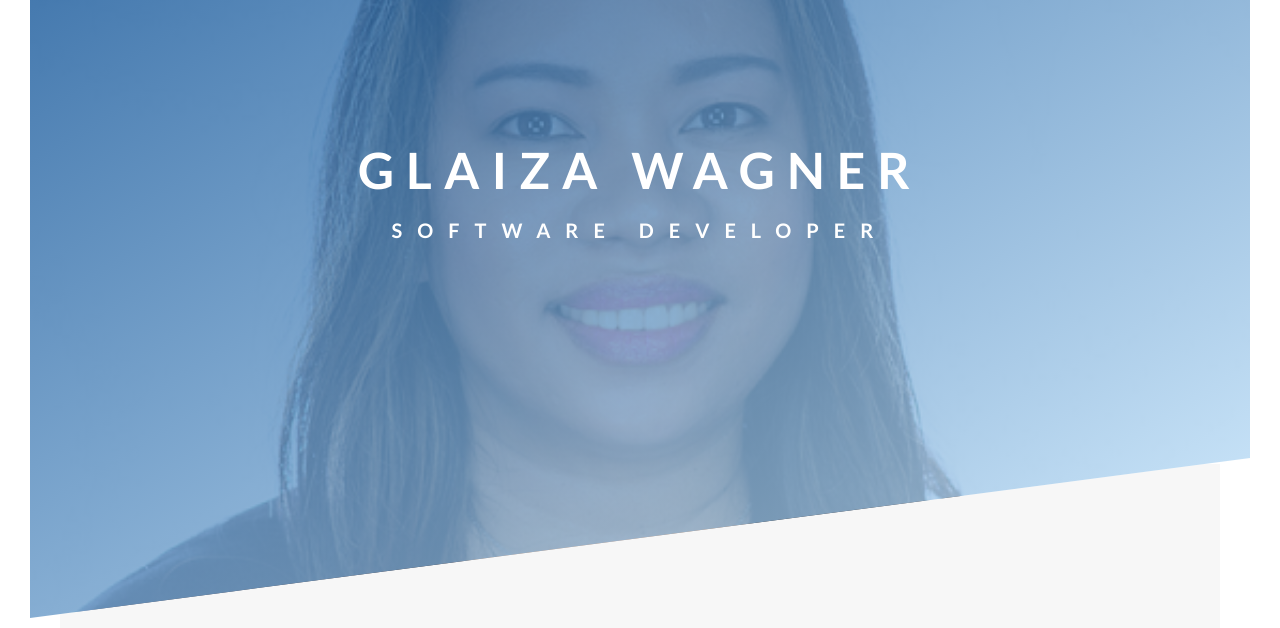
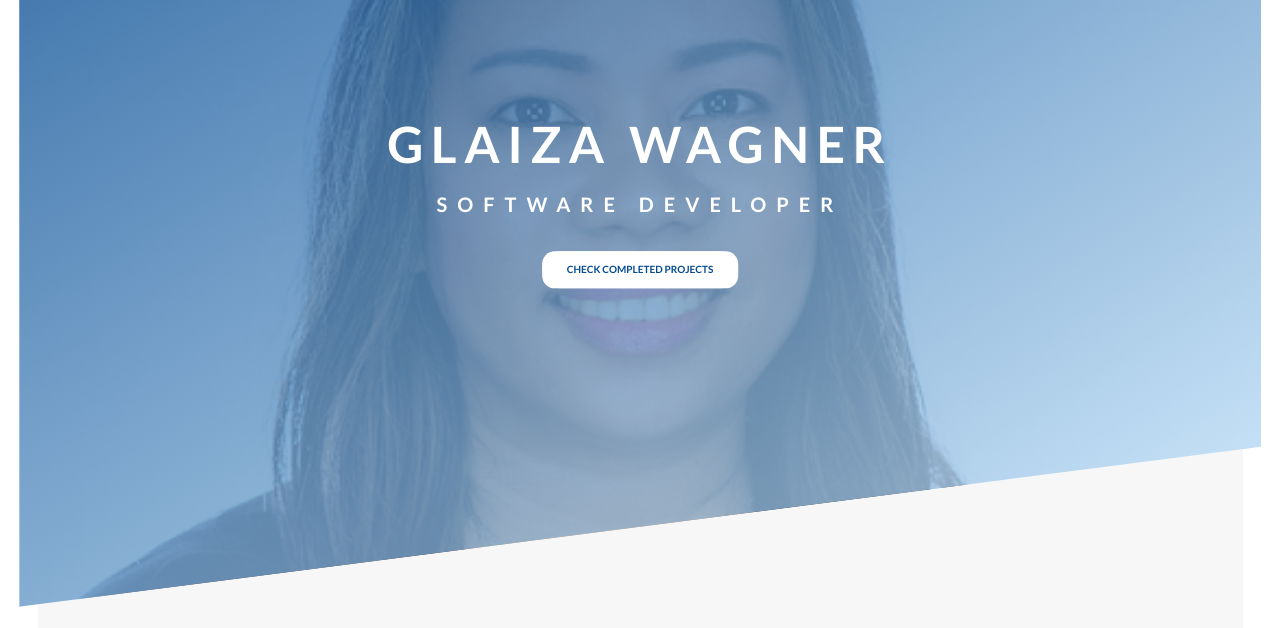
Before and after one commit to thinkful-ei-heron/Glaiza-Portfolio, a website: page index.html in a window 1280 px wide. Shown: the part 172-800 px from the top of the page. Drawn offline with nearby package versions, Linux system fonts and the light colour scheme.

Commit message:
converted px to rem

```diff
--- a/index.css
+++ b/index.css
@@ -9,7 +9,7 @@ font:rgba(238, 234, 234, 1);
 
 --color-primary-light: rgba(202,233,255,1);
 --color-primary-medium: rgba(98,144,195,1);
---color-primary-dark:rgba(5,74,145, 0.8);
+--color-primary-dark:rgba(5,74,145, 1);
 
 --font:rgba(238, 234, 234, 1);
 }
@@ -26,12 +26,12 @@ font:rgba(238, 234, 234, 1);
   }
 
 body, main {
-    font-family: "Lato", sans-serif;;
+    font-family: "Lato", sans-serif;
     font-weight: 400;
-    font-size: 16px;
+    font-size: 1rem;
     line-height: 1.7;
     color: white;
-    padding: 30px;
+    padding: 1.875rem;
 }
 
 
@@ -63,7 +63,7 @@ body, main {
 
 .header__text-box {
     position: absolute;
-    top: 43%;
+    top: 45%;
     left: 50%;
     transform: translate(-50%, -50%);
 
@@ -74,34 +74,34 @@ body, main {
     text-transform: uppercase;
 
     backface-visibility: hidden; /*for animation not to be shaky*/
-    margin-bottom: 16px; /*white space*/
+    margin-bottom: 1rem; /*white space*/
 }
 
 .heading-primary--main {
     display: block;
-    font-size: 50px;
+    font-size: 5rem;
     font-weight: 700;
-    letter-spacing: 12px;
+    letter-spacing: .75rem;
 
     animation: moveInLeft 1s ease-out;
 }
 
 .heading-primary--sub {
     display: block;
-    font-size: 20px;
+    font-size: 2rem;
     font-weight: 600;
-    letter-spacing: 15px;
+    letter-spacing: 1rem;
     animation: moveInRight 1s ease-out;
 }
 
 @keyframes moveInLeft {
     0% {
         opacity: 0;
-        transform: translateX(-100px);
+        transform: translateX(-6.25rem);
     }
 
     80% {
-        transform: translateX(10px);
+        transform: translateX(.0625rem);
     }
 
     100% {
@@ -114,7 +114,7 @@ body, main {
 @keyframes moveInRight {
     0% {
         opacity: 0;
-        transform: translateX(10rem);
+        transform: translateX(.0625rem);
     }
 
     80% {
@@ -131,7 +131,7 @@ body, main {
 @keyframes moveInBottom {
     0% {
         opacity: 0;
-        transform: translateY(30px);
+        transform: translateY(1.875rem);
     }
 
     100% {
@@ -145,10 +145,10 @@ body, main {
 .btn:visited {
  text-transform: uppercase;
  text-decoration: none;
- padding: 15px 40px;
+ padding: 1rem 2.5rem;
  display: inline-block;
 
- border-radius: 20px;
+ border-radius: 1.25rem;
  transition: all .2s;
 
  position: relative;
@@ -156,7 +156,7 @@ body, main {
 
 .btn:hover {
     transform: translateY(-3px);
-    box-shadow: 0 10px 20px rgba(0,0,0,0.2);
+    box-shadow: 0 .626rem 1.25rem rgba(0,0,0,0.2);
 }
 
 .btn:active {
@@ -166,11 +166,15 @@ body, main {
 
 
 .btn--white {
-    background-color:white;
-    color: #777;
-    padding: 15px 40px;
+    background-color: #fff;
+    color: var(--color-primary-dark);
+    padding: .5rem 1rem;
     margin-top: 2rem;;
     display: inline-block;
+    /* border: 2px solid var(--color-primary-dark); */
+    font-family: "Lato", sans-serif;
+    font-size: 1rem;
+    font-weight: 600;
 }
 
 .btn::after {
@@ -178,7 +182,7 @@ body, main {
     display: inline-block;
     height: 100%;
     width: 100%;
-    border-radius: 100px;
+    border-radius: 3rem;
     position: absolute;
     top: 0;
     left: 0;
@@ -350,6 +354,7 @@ body, main {
 
 .copyright {
     color: rgba(0,0,102,1);
+    font-size: 1.3rem;
     font-weight: 600;
 }
 /* About Me Section */
@@ -515,12 +520,13 @@ body, main {
 .btn--blue{
     background-color:var(--color-primary-medium);
     color: white;
-    padding: 1rem 1rem;
+    padding: 0;
     margin-top: 2rem;;
     display: inline-block;
     font-size: 1rem;
+    font-weight: 600;
     padding: 0;
-    margin: 0;
+    /* margin: 0; */
 }
 
 .btn--blue::after {
@@ -528,7 +534,7 @@ body, main {
 }
 
 
-.btn--white:hover::after {
+.btn--blue:hover::after {
     transform: scaleX(1.5) scaleY(1.6);
     opacity: 0;
 }
--- a/index.html
+++ b/index.html
@@ -49,7 +49,7 @@
                 <span class="heading-primary--sub">Software Developer</span>
             </h1>
 
-            <!-- <a href="#" class="btn btn--white btn--animated">Check completed projects</a> -->
+            <a href="#section-projects" class="btn btn--white btn--animated">Check completed projects</a>
         </div>
 
     </header>
```
